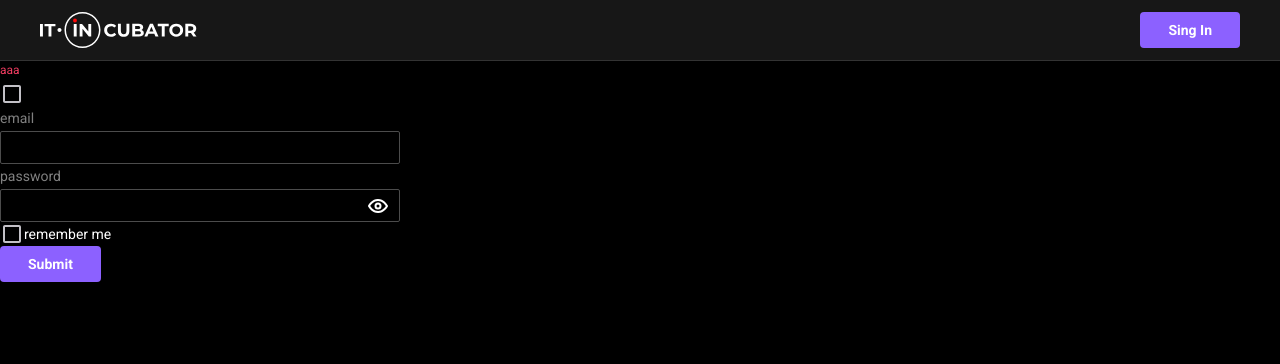
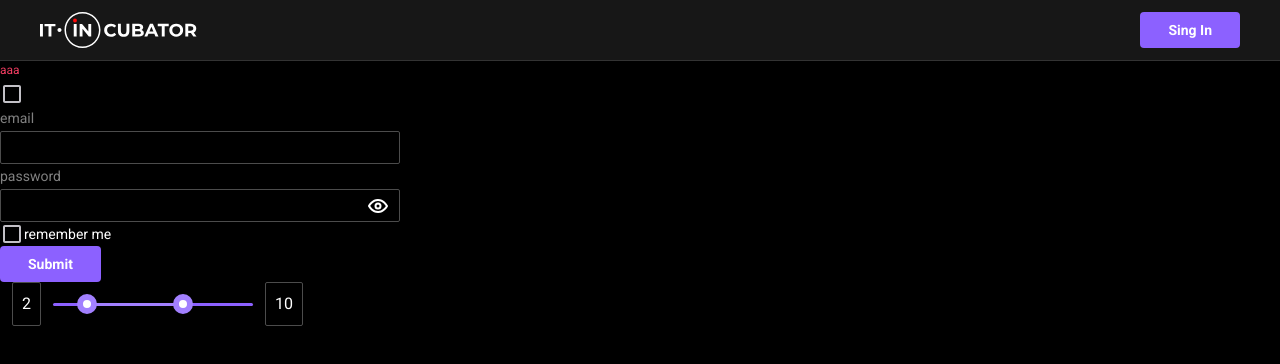
Before and after one commit to tania2501/student-cards, a React (Vite) app: page / in a window 1280 px wide. Shown: the top 364 px of the page. Built offline with nearby package versions, Linux system fonts and the light colour scheme.

Commit message:
add slider

```diff
--- a/package.json
+++ b/package.json
@@ -17,6 +17,7 @@
     "@hookform/resolvers": "^3.3.1",
     "@radix-ui/react-checkbox": "^1.0.4",
     "@radix-ui/react-icons": "^1.3.0",
+    "@radix-ui/react-slider": "^1.1.2",
     "clsx": "^2.0.0",
     "react": "^18.2.0",
     "react-dom": "^18.2.0",
--- a/src/App.tsx
+++ b/src/App.tsx
@@ -1,5 +1,6 @@
 import { LoginForm } from './components/auth/login-form/login-form'
 import { Header } from './components/header'
+import { MainSlider } from './components/slider'
 import { CheckBox } from './components/ui/checkbox'
 import { Input } from './components/ui/input'
 
@@ -12,6 +13,7 @@ export function App() {
         <LoginForm />
       </div>
       <Header />
+      <MainSlider value={[2, 10]} step={1} max={15} />
     </div>
   )
 }
--- /dev/null
+++ b/src/components/slider/index.tsx
@@ -0,0 +1 @@
+export * from './slider'
--- /dev/null
+++ b/src/components/slider/slider.module.scss
@@ -0,0 +1,61 @@
+.container {
+  display: flex;
+  align-items: center;
+}
+
+.SliderRoot {
+  touch-action: none;
+  user-select: none;
+
+  position: relative;
+
+  display: flex;
+  align-items: center;
+
+  width: 200px;
+  height: 20px;
+}
+
+.SliderTrack {
+  position: relative;
+
+  flex-grow: 1;
+
+  height: 3px;
+
+  background-color: var(--color-accent-500);
+  border-radius: 9999px;
+}
+
+.SliderRange {
+  position: absolute;
+  height: 100%;
+  background-color: var(--color-accent-300);
+  border-radius: 9999px;
+}
+
+.SliderTab {
+  display: block;
+
+  width: 20px;
+  height: 20px;
+
+  background-color: var(--color-light-100);
+  border: 6px solid var(--color-accent-300);
+  border-radius: 10px;
+  box-shadow: 0 2px 10px var(--black-a7);
+}
+
+.SliderTab:focus {
+  outline: none;
+  box-shadow: 0 0 0 5px var(--black-a8);
+}
+
+.value {
+  margin-right: 12px;
+  margin-left: 12px;
+  padding: 9px;
+
+  border: 1px solid var(--color-dark-300);
+  border-radius: 2px;
+}
--- /dev/null
+++ b/src/components/slider/slider.tsx
@@ -0,0 +1,24 @@
+import { ComponentPropsWithoutRef, ElementRef, forwardRef } from 'react'
+
+import * as Slider from '@radix-ui/react-slider'
+
+import s from './slider.module.scss'
+
+export const MainSlider = forwardRef<
+  ElementRef<typeof Slider.Root>,
+  ComponentPropsWithoutRef<typeof Slider.Root>
+>(({ className, ...props }, ref) => {
+  return (
+    <div className={s.container}>
+      <span className={s.value}>{props?.value?.[0]}</span>
+      <Slider.Root ref={ref} {...props} className={s.SliderRoot}>
+        <Slider.Track className={s.SliderTrack}>
+          <Slider.Range className={s.SliderRange} />
+        </Slider.Track>
+        <Slider.Thumb className={s.SliderTab} />
+        <Slider.Thumb className={s.SliderTab} />
+      </Slider.Root>
+      <span className={s.value}>{props?.value?.[1]}</span>
+    </div>
+  )
+})
```
Also changed, not shown: 2 other files (tests, documents, lock files or other folders).
